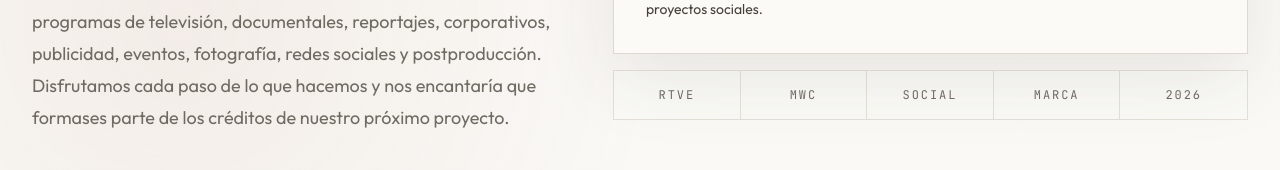
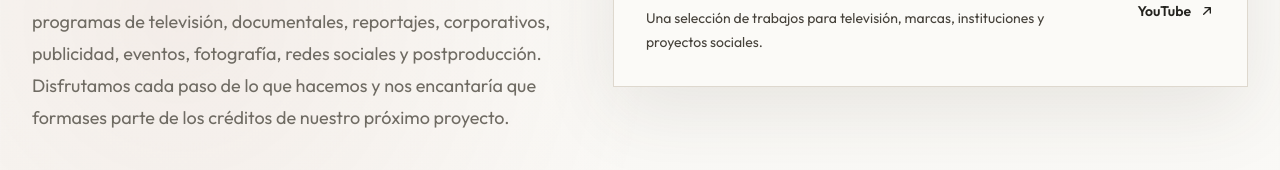
Before and after one commit to chessmusic/productora-web-minimalist, a React (Vite) app: page /es/ in a window 1280 px wide. Shown: the part 771-941 px from the top of the page. Built offline with nearby package versions, Linux system fonts and the light colour scheme.

Commit message:
Polish home and blog markers

```diff
--- a/src/App.jsx
+++ b/src/App.jsx
@@ -2197,8 +2197,6 @@ function MethodFilmStrip({ lang }) {
 }
 
 function HomePage({ lang, t, serviceItems, projectItems, postItems, faqItems }) {
-  const years = useMemo(() => ["RTVE", "MWC", "Social", "Marca", "2026"], []);
-
   return (
     <>
       <section id="inicio" className="relative px-4 pb-20 pt-16 md:px-8 md:pb-28 md:pt-24">
@@ -2242,13 +2240,6 @@ function HomePage({ lang, t, serviceItems, projectItems, postItems, faqItems })
                   <ArrowIcon className="h-4 w-4" />
                 </a>
               </div>
-            </div>
-            <div className="grid grid-cols-5 border border-[#E4E0D8] bg-[#FBFAF7]/80 text-center">
-              {years.map((item) => (
-                <div key={item} className="border-r border-[#E4E0D8] p-4 last:border-r-0">
-                  <p className="font-mono text-xs uppercase tracking-[0.16em] text-[#6F6B63]">{item}</p>
-                </div>
-              ))}
             </div>
           </div>
         </div>
@@ -3037,7 +3028,7 @@ function BlogDetailPage({ post, lang, postItems }) {
             <ul className="mt-6 space-y-4 text-base leading-7 text-[#5E5A52]">
               {experience.questions.map((item) => (
                 <li key={item} className="flex gap-3">
-                  <span className="font-mono text-xs uppercase tracking-[0.14em] text-[#8C4F3B]">Q</span>
+                  <span className="mt-1 inline-flex h-5 w-5 shrink-0 items-center justify-center rounded-full bg-[#8C4F3B] text-[11px] font-bold leading-none text-white" aria-hidden="true">✓</span>
                   <span>{item}</span>
                 </li>
               ))}
```
